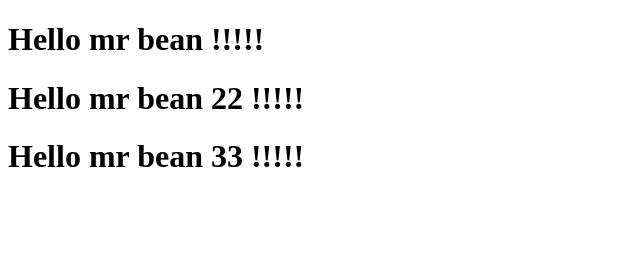
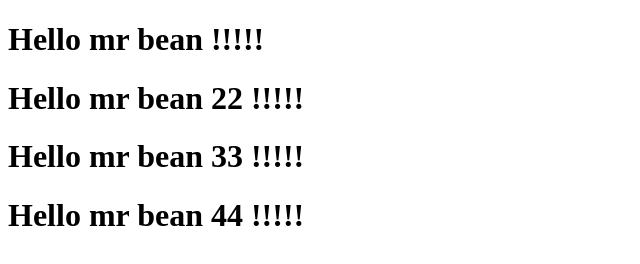
Before and after one commit to Soumia-Ou/Essay_Soumia_With_Git, a plain HTML site: page index.html in a window 1280 px wide. Shown: the whole page, without its empty margins (0-640 px from the left). Drawn offline with Linux system fonts and the light colour scheme.

Commit message:
first essay

```diff
--- a/index.html
+++ b/index.html
@@ -9,5 +9,6 @@
     <h1> Hello mr bean !!!!!</h1>
     <h1> Hello mr bean 22 !!!!!</h1>
     <h1> Hello mr bean 33 !!!!!</h1>
+    <h1> Hello mr bean 44 !!!!!</h1>
 </body>
 </html>
```
